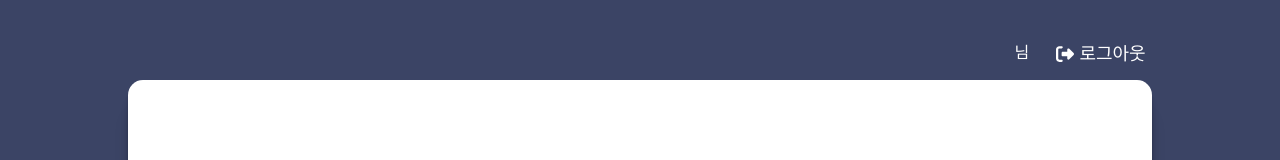
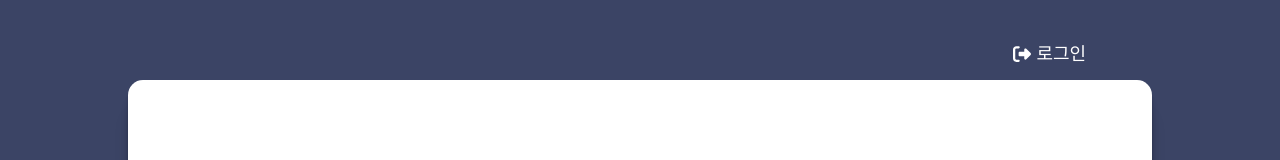
Before and after one commit to sub9707/comments_cloud, a React (Vite) app in the folder client/: page / in a window 1280 px wide. Shown: the top 160 px of the page. Built offline with nearby package versions, Linux system fonts and the light colour scheme.

Commit message:
FE - NavMenu 컴포넌트 분리

```diff
--- a/client/src/App.css
+++ b/client/src/App.css
@@ -6,8 +6,9 @@ body {
 }
 a {
   text-decoration: none !important;
-  color: #888 !important;
+  opacity: 1;
 }
 a:hover {
   text-decoration: underline;
+  opacity: 0.7;
 }
--- /dev/null
+++ b/client/src/components/NavMenu.tsx
@@ -0,0 +1,49 @@
+import { Link } from "react-router-dom";
+import { LogBox, ToolWrapper } from "../pages/PageContainer";
+import { isLoggedIn } from "../store/Cookie";
+import { FontAwesomeIcon } from "@fortawesome/react-fontawesome";
+import {
+  faPowerOff,
+  faRightFromBracket,
+} from "@fortawesome/free-solid-svg-icons";
+import { useSelector } from "react-redux";
+import { userStateType } from "../store/User";
+
+export default function NavMenu() {
+  const user = useSelector((state: userStateType) => state.user.data);
+  console.log(user);
+  return (
+    <ToolWrapper>
+      <LogBox>
+        {isLoggedIn() ? (
+          <>
+            <p>{user.name}님</p>
+            <Link
+              to={"/logout"}
+              style={{
+                display: "flex",
+                color: "white",
+                marginLeft: "1em",
+              }}>
+              <FontAwesomeIcon
+                icon={faPowerOff}
+                size="1x"
+                style={{ marginTop: "0.3em", marginRight: "0.3em" }}
+              />
+              <p>로그아웃</p>
+            </Link>
+          </>
+        ) : (
+          <Link to={"/login"} style={{ display: "flex", color: "white" }}>
+            <FontAwesomeIcon
+              icon={faRightFromBracket}
+              size="1x"
+              style={{ marginTop: "0.3em", marginRight: "0.3em" }}
+            />
+            <p>로그인</p>
+          </Link>
+        )}
+      </LogBox>
+    </ToolWrapper>
+  );
+}
--- a/client/src/pages/MainPage/MainPage.tsx
+++ b/client/src/pages/MainPage/MainPage.tsx
@@ -1,34 +1,16 @@
-import { FontAwesomeIcon } from "@fortawesome/react-fontawesome";
-import { faRightFromBracket } from "@fortawesome/free-solid-svg-icons"; // Import the specific icon you want to use
-
+import NavMenu from "../../components/NavMenu";
 import {
-  LogBox,
   PageActualWrapper,
   PageAreaDesign,
   PageContainer,
-  ToolWrapper,
 } from "../PageContainer";
-import { useSelector } from "react-redux";
-import { userStateType } from "../../store/User";
 
 export default function MainPage() {
-  const user = useSelector((state: userStateType) => state.user.data);
-  console.log(user);
   return (
     <PageContainer>
       <PageActualWrapper>
         <PageAreaDesign>
-          <ToolWrapper>
-            <p>{user.name}님</p>
-            <LogBox>
-              <FontAwesomeIcon
-                icon={faRightFromBracket}
-                size="1x"
-                style={{ marginTop: "0.3em", marginRight: "0.3em" }}
-              />
-              <p>로그아웃</p>
-            </LogBox>
-          </ToolWrapper>
+          <NavMenu />
         </PageAreaDesign>
       </PageActualWrapper>
     </PageContainer>
--- a/client/src/pages/PageContainer.ts
+++ b/client/src/pages/PageContainer.ts
@@ -53,9 +53,18 @@ export const ToolWrapper = styled.div`
 `;
 
 export const LogBox = styled.div`
-  width: 10%;
+  width: 20%;
   display: flex;
   justify-content: center;
   font-size: large;
   margin-left: 2%;
+  @media (max-width: 1200px) {
+    width: 20%;
+  }
+  @media (max-width: 800px) {
+    width: 20%;
+  }
+  @media (max-width: 500px) {
+    width: 30%;
+  }
 `;
```
